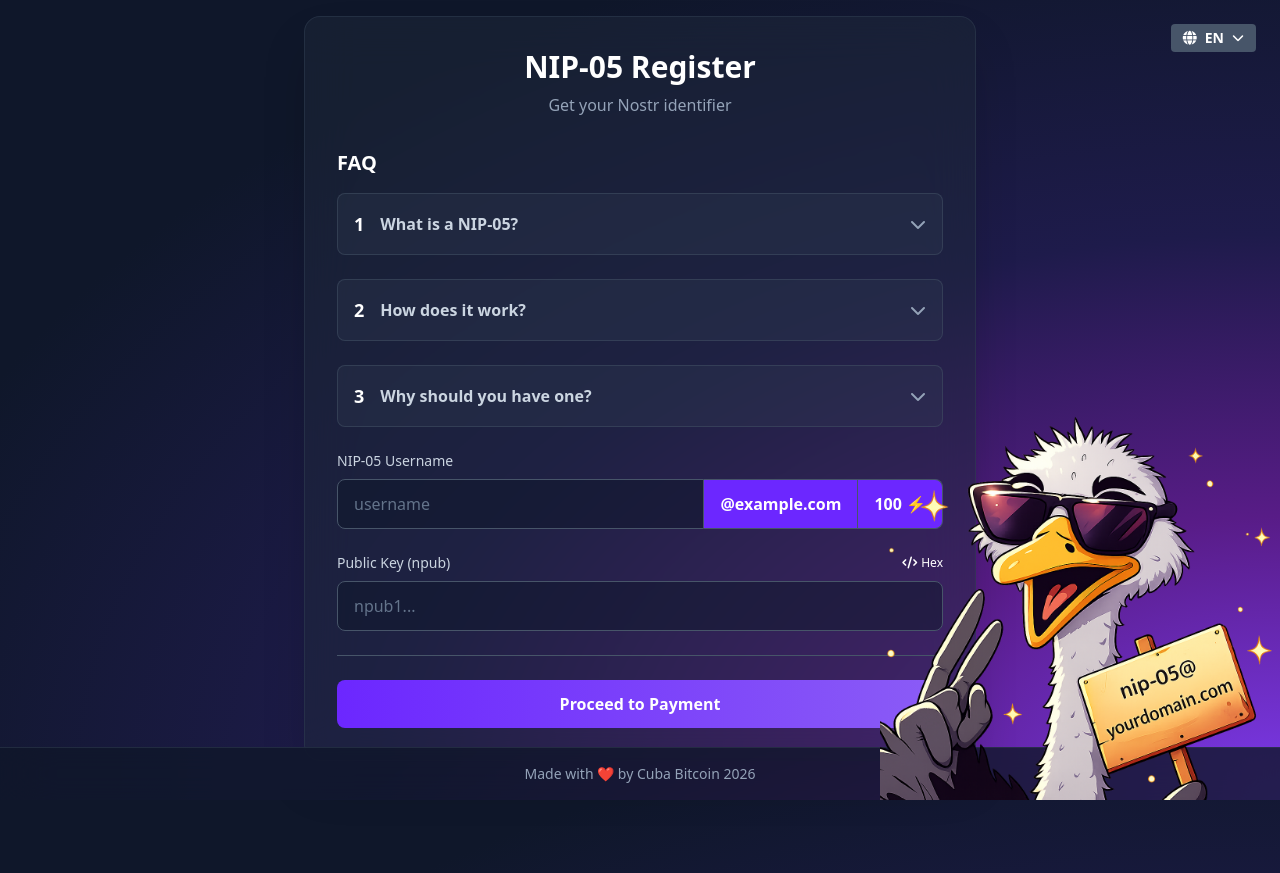
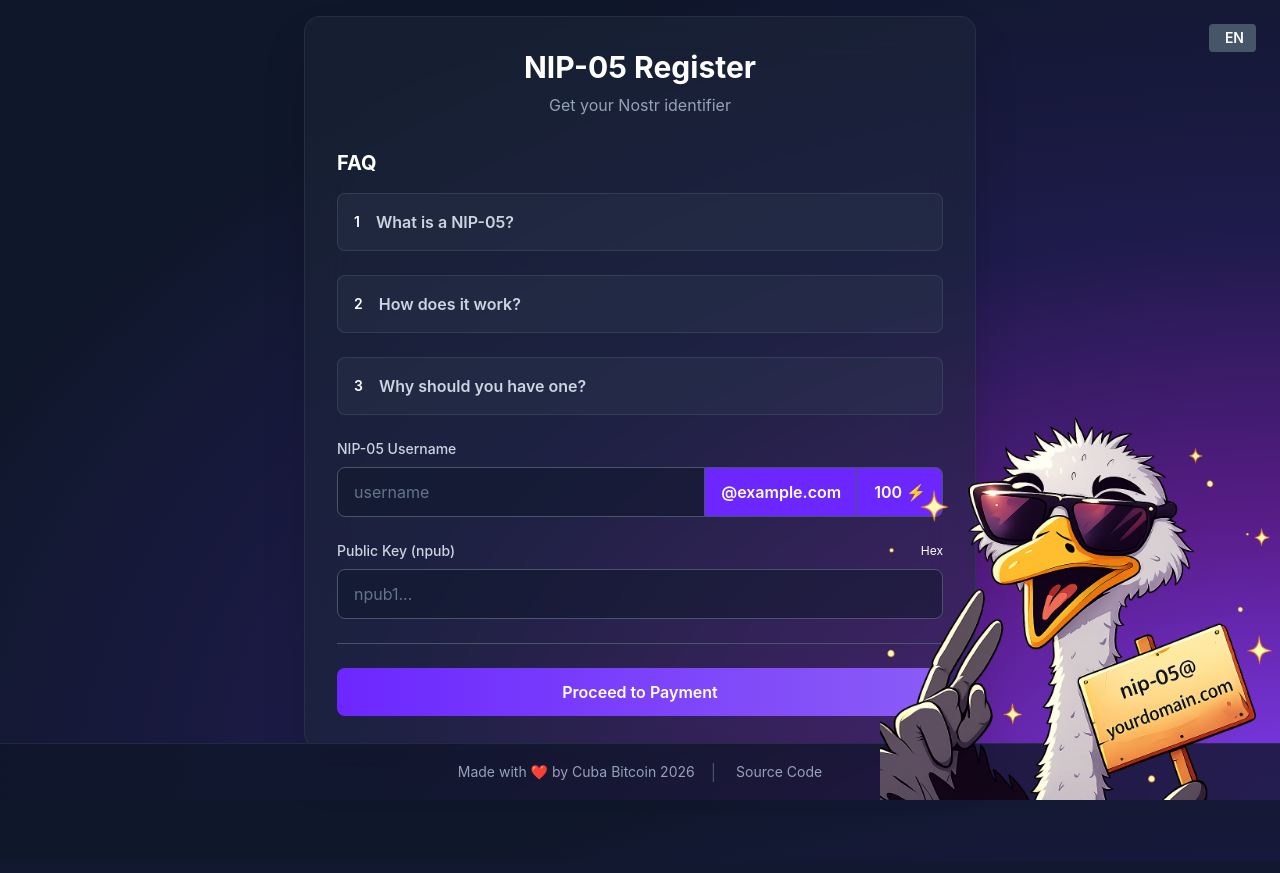
Before and after one commit to bitalion/nostr-nip05-address-manager, a FastAPI app: page / in a window 1280 px wide. After the commit the page ends 800 px from the top, so only its background shows below. Run offline with FastAPI, Linux system fonts and the light colour scheme; some libraries are stand-ins or nearby versions.

Commit message:
UI improvements and bug fixes

```diff
--- a/templates/index.html
+++ b/templates/index.html
@@ -6,9 +6,33 @@
     <title>NIP-05 Registration</title>
     <link rel="icon" type="image/x-icon" href="/static/images/favicon.ico">
     <script src="https://cdn.tailwindcss.com"></script>
-    <link rel="stylesheet" href="https://cdnjs.cloudflare.com/ajax/libs/font-awesome/6.5.1/css/all.min.css">
     <style>
+        @font-face {
+            font-family: 'Inter';
+            src: url('/static/fonts/Inter-Regular.ttf') format('truetype');
+            font-weight: 400;
+            font-style: normal;
+        }
+        @font-face {
+            font-family: 'Inter';
+            src: url('/static/fonts/Inter-Medium.ttf') format('truetype');
+            font-weight: 500;
+            font-style: normal;
+        }
+        @font-face {
+            font-family: 'Inter';
+            src: url('/static/fonts/Inter-SemiBold.ttf') format('truetype');
+            font-weight: 600;
+            font-style: normal;
+        }
+        @font-face {
+            font-family: 'Inter';
+            src: url('/static/fonts/Inter-Bold.ttf') format('truetype');
+            font-weight: 700;
+            font-style: normal;
+        }
         body {
+            font-family: 'Inter', sans-serif;
             background: radial-gradient(ellipse at bottom right, #7c3aed 0%, #581c87 25%, #1e1b4b 50%, #0f172a 80%);
             background-attachment: fixed;
         }
@@ -38,16 +62,15 @@
 </head>
 <body class="min-h-screen flex items-center justify-center p-3 sm:p-4">
     <!-- Language Selector - Top Right -->
-    <div class="fixed top-4 right-4 sm:top-6 sm:right-6 z-50">
+    <div class="fixed top-3 right-3 sm:top-6 sm:right-6 z-50">
         <div class="relative">
-            <button id="langDropdown" class="px-2 sm:px-3 py-1 rounded text-xs sm:text-sm bg-slate-600 text-white font-semibold flex items-center gap-1 sm:gap-2 hover:bg-slate-500 transition-colors">
+            <button id="langDropdown" class="px-1.5 sm:px-3 py-1 rounded text-xs sm:text-sm bg-slate-600 text-white font-semibold flex items-center gap-1 hover:bg-slate-500 transition-colors">
                 <i class="fa-solid fa-globe"></i>
                 <span id="currentLang">EN</span>
-                <i class="fa-solid fa-chevron-down text-[10px] sm:text-xs"></i>
             </button>
-            <div id="langMenu" class="hidden absolute right-0 mt-1 sm:mt-2 bg-slate-700 rounded-lg shadow-xl border border-slate-600 py-1 min-w-[80px] sm:min-w-[90px] z-50">
-                <button id="langEN" class="w-full px-3 py-1.5 sm:py-2 text-xs sm:text-sm text-left hover:bg-slate-600 transition-colors text-white" data-lang="en">EN</button>
-                <button id="langES" class="w-full px-3 py-1.5 sm:py-2 text-xs sm:text-sm text-left hover:bg-slate-600 transition-colors text-white" data-lang="es">ES</button>
+            <div id="langMenu" class="hidden absolute right-0 mt-1 sm:mt-2 bg-slate-700 rounded-lg shadow-xl border border-slate-600 py-1 min-w-[70px] sm:min-w-[90px] z-50">
+                <button id="langEN" class="w-full px-2 sm:px-3 py-1.5 sm:py-2 text-xs sm:text-sm text-left hover:bg-slate-600 transition-colors text-white" data-lang="en">EN</button>
+                <button id="langES" class="w-full px-2 sm:px-3 py-1.5 sm:py-2 text-xs sm:text-sm text-left hover:bg-slate-600 transition-colors text-white" data-lang="es">ES</button>
             </div>
         </div>
     </div>
@@ -66,7 +89,7 @@
             <div id="infoSection" class="mb-6 bg-slate-700/30 rounded-lg p-4 border border-slate-600/50">
                 <button id="infoToggle" type="button" class="w-full flex items-center justify-between text-left hover:text-[#6C27FF] transition-colors">
                     <span class="text-slate-300 font-semibold flex items-center gap-2">
-                    <span class="text-white font-bold text-lg mr-2">1</span>
+                    <span class="text-white font-semibold text-sm mr-2">1</span>
                         <span id="infoTitle">¿Qué es un NIP-05?</span>
                     </span>
                     <i id="infoIcon" class="fa-solid fa-chevron-down text-slate-400 transition-transform"></i>
@@ -82,7 +105,7 @@
             <div id="howSection" class="mb-6 bg-slate-700/30 rounded-lg p-4 border border-slate-600/50">
                 <button id="howToggle" type="button" class="w-full flex items-center justify-between text-left hover:text-[#6C27FF] transition-colors">
                     <span class="text-slate-300 font-semibold flex items-center gap-2">
-                    <span class="text-white font-bold text-lg mr-2">2</span>
+                    <span class="text-white font-semibold text-sm mr-2">2</span>
                         <span id="howTitle">¿Cómo funciona?</span>
                     </span>
                     <i id="howIcon" class="fa-solid fa-chevron-down text-slate-400 transition-transform"></i>
@@ -98,7 +121,7 @@
             <div id="whySection" class="mb-6 bg-slate-700/30 rounded-lg p-4 border border-slate-600/50">
                 <button id="whyToggle" type="button" class="w-full flex items-center justify-between text-left hover:text-[#6C27FF] transition-colors">
                     <span class="text-slate-300 font-semibold flex items-center gap-2">
-                    <span class="text-white font-bold text-lg mr-2">3</span>
+                    <span class="text-white font-semibold text-sm mr-2">3</span>
                         <span id="whyTitle">¿Por qué deberías tener uno?</span>
                     </span>
                     <i id="whyIcon" class="fa-solid fa-chevron-down text-slate-400 transition-transform"></i>
@@ -137,13 +160,13 @@
                             name="username"
                             required
                             maxlength="30"
-                            class="flex-1 px-3 sm:px-4 py-2 sm:py-3 bg-slate-900/50 border border-slate-600 rounded-l-lg text-white text-sm sm:text-base placeholder-slate-500 focus:outline-none focus:ring-2 focus:ring-[#6C27FF] focus:border-transparent transition-all"
+                            class="flex-1 min-w-0 px-2 sm:px-4 py-2 sm:py-3 bg-slate-900/50 border border-slate-600 rounded-l-lg text-white text-xs sm:text-base placeholder-slate-500 focus:outline-none focus:ring-2 focus:ring-[#6C27FF] focus:border-transparent transition-all"
                             placeholder="username"
                         >
-                        <span class="px-3 sm:px-4 py-2 sm:py-3 bg-[#6C27FF] border border-slate-600 border-l-0 text-white text-sm sm:text-base font-semibold whitespace-nowrap">
+                        <span class="px-1 sm:px-4 py-2 sm:py-3 bg-[#6C27FF] border border-slate-600 border-l-0 text-white text-xs sm:text-base font-semibold whitespace-nowrap flex-shrink-0">
                             @{{ domain }}
                         </span>
-                        <span class="px-3 sm:px-4 py-2 sm:py-3 bg-[#6C27FF] border border-slate-600 border-l-0 rounded-r-lg text-white text-sm sm:text-base font-semibold whitespace-nowrap">
+                        <span class="px-1 sm:px-4 py-2 sm:py-3 bg-[#6C27FF] border border-slate-600 border-l-0 rounded-r-lg text-white text-xs sm:text-base font-semibold whitespace-nowrap flex-shrink-0">
                             {{ price_sats }} ⚡️
                         </span>
                     </div>
@@ -288,10 +311,15 @@
 
     <!-- Footer -->
     <footer class="fixed bottom-0 left-0 right-0 bg-slate-900/80 backdrop-blur-xl border-t border-slate-700/50 py-3 sm:py-4 px-4">
-        <div class="text-center">
-            <p class="text-slate-400 text-xs sm:text-sm break-words">
+        <div class="text-center flex flex-wrap items-center justify-center gap-2 sm:gap-4">
+            <span class="text-slate-400 text-xs sm:text-sm">
                 <span id="footerText">Made with ❤️ by Cuba Bitcoin 2026</span>
-            </p>
+            </span>
+            <span class="hidden sm:inline text-slate-600">|</span>
+            <a href="https://github.com/bitalion/nostr-nip05-address-manager" target="_blank" class="text-slate-400 text-xs sm:text-sm hover:text-[#6C27FF] transition-colors flex items-center gap-1">
+                <i class="fa-brands fa-github"></i>
+                <span id="sourceCodeText">Source Code</span>
+            </a>
         </div>
     </footer>
 
@@ -333,6 +361,7 @@
                 errorPaymentFailed: "Payment verification failed",
                 backToForm: "Register another NIP-05",
                 footer: "Made with ❤️ by Cuba Bitcoin 2026",
+                sourceCode: "Source Code",
                 infoTitle: "What is a NIP-05?",
                 infoDesc1: "A NIP-05 is a technical specification (Nostr Implementation Possibility) that allows Nostr users to associate their public key (that long string of numbers and letters starting with \"npub\") with an internet-based identifier, similar to an email address, like user@example.com",
                 howTitle: "How does it work?",
@@ -377,6 +406,7 @@
                 errorPaymentFailed: "Error en la verificación de pago",
                 backToForm: "Registrar otro NIP-05",
                 footer: "Hecho con ❤️ por Cuba Bitcoin 2026",
+                sourceCode: "Código Fuente",
                 infoTitle: "¿Qué es un NIP-05?",
                 infoDesc1: "Un NIP-05 es una especificación técnica (Nostr Implementation Possibility) que permite a los usuarios de Nostr asociar su clave pública (esa cadena larga de números y letras que empieza con \"npub\") con un identificador basado en internet, similar a una dirección de correo electrónico, como ejemplo@dominio.com",
                 howTitle: "¿Cómo funciona?",
@@ -425,6 +455,7 @@
             document.getElementById('backToFormText').textContent = translations[lang].backToForm;
             document.getElementById('newRegistrationText').textContent = translations[lang].backToForm;
             document.getElementById('footerText').textContent = translations[lang].footer;
+            document.getElementById('sourceCodeText').textContent = translations[lang].sourceCode;
             document.getElementById('infoTitle').textContent = translations[lang].infoTitle;
             document.getElementById('infoDesc1').textContent = translations[lang].infoDesc1;
             document.getElementById('howTitle').textContent = translations[lang].howTitle;
```
Also changed, not shown: static/fonts/Inter-Bold.ttf (added), static/fonts/Inter-Medium.ttf (added), static/fonts/Inter-Regular.ttf (added), static/fonts/Inter-SemiBold.ttf (added).
